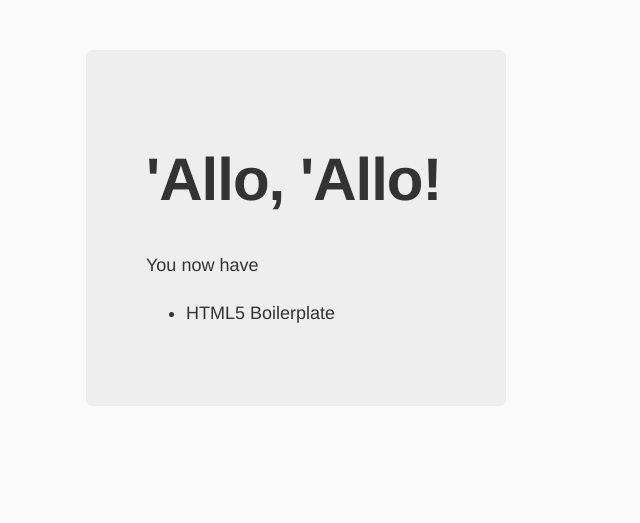
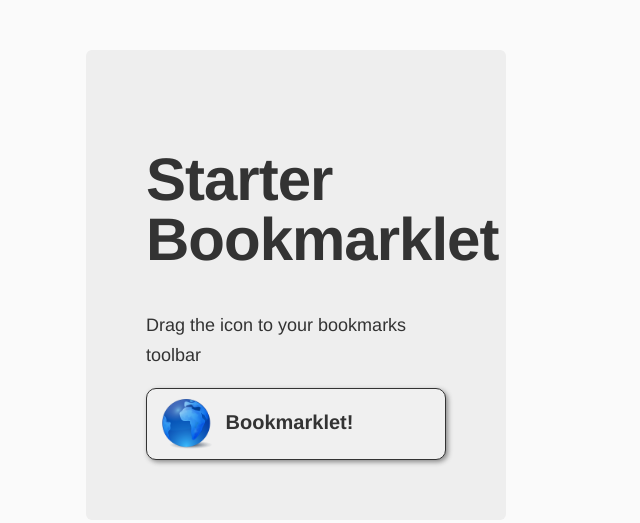
Before and after one commit to austinkeeley/bookmarklet-starter, a website: page app/index.html in a window 1280 px wide. Shown: the whole page, without its empty margins (344-984 px from the left). Drawn offline with nearby package versions, Linux system fonts and the light colour scheme; files that its build step writes are made by us from their sources.

Commit message:
Icon styling

```diff
--- a/app/index.html
+++ b/app/index.html
@@ -23,13 +23,12 @@
 
 
         <div class="hero-unit">
-          <h1>'Allo, 'Allo!</h1>
-          <p>You now have</p>
-          <ul>
-            <li>HTML5 Boilerplate</li>
-
-
-          </ul>
+          <h1>Starter Bookmarklet</h1>
+          <p>Drag the icon to your bookmarks toolbar</p>
+              <div class="bookmark-icon">
+                  <img src="images/Globe.png" height="50"/>
+                  <span>Bookmarklet!</span>
+            </div>
         </div>
 
 
--- a/app/styles/main.css
+++ b/app/styles/main.css
@@ -27,3 +27,22 @@
     color: #000;
     padding: 0.2em 0;
 }
+
+.bookmark-icon {
+    border: 1px solid #333333;
+    padding-top: 10px;
+    padding-bottom: 10px;
+    padding-left: 15px;
+
+    font-size: 20px;
+
+    border-radius: 10px;
+    box-shadow: 2px 2px 5px #888888;
+    background-color: #F0F0F0;
+    font-weight: bold;
+}
+
+.bookmark-icon img {
+    vertical-align: middle;
+    margin-right: 8px;
+}
```
